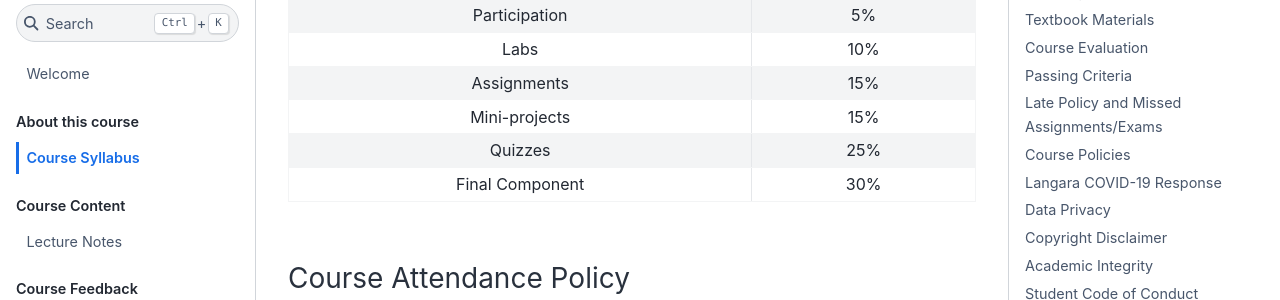
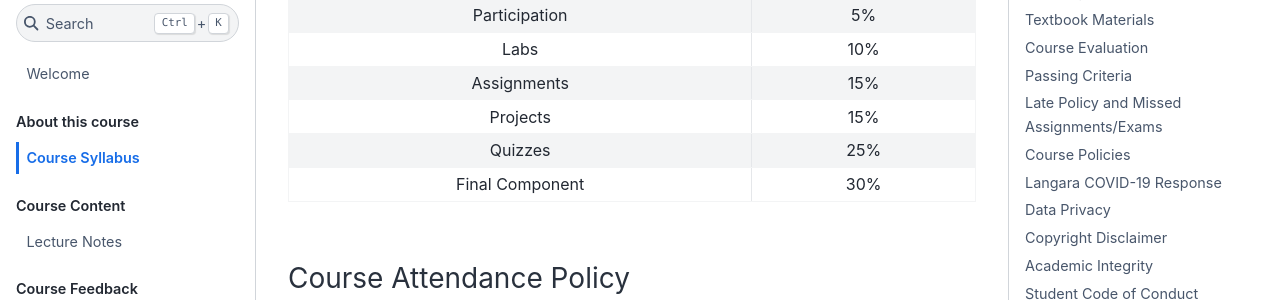
Before and after one commit to Parsa-Rajabi/cpsc-1030, a Jupyter Book: the page built from about/syllabus.md, in a window 1280 px wide and 900 px high, scrolled down 2082 px. Shown: the part 153-453 px from the top of the window. Built offline with Jupyter Book 1.0.4 settings and Sphinx 7.4.7 and the Sphinx Book theme 1.1.4, drawn with Linux system fonts in a browser that asks for light colours.

Commit message:
updated wording

```diff
--- a/about/syllabus_bits/grading_practices_detailed.md
+++ b/about/syllabus_bits/grading_practices_detailed.md
@@ -5,7 +5,7 @@ The grading scheme for this course is:
 |  Participation  |     5%     |
 |      Labs       |    10%     |
 |   Assignments   |    15%     |
-|  Mini-projects  |    15%     |
+|    Projects     |    15%     |
 |     Quizzes     |    25%     |
 | Final Component |    30%     |
 
```
